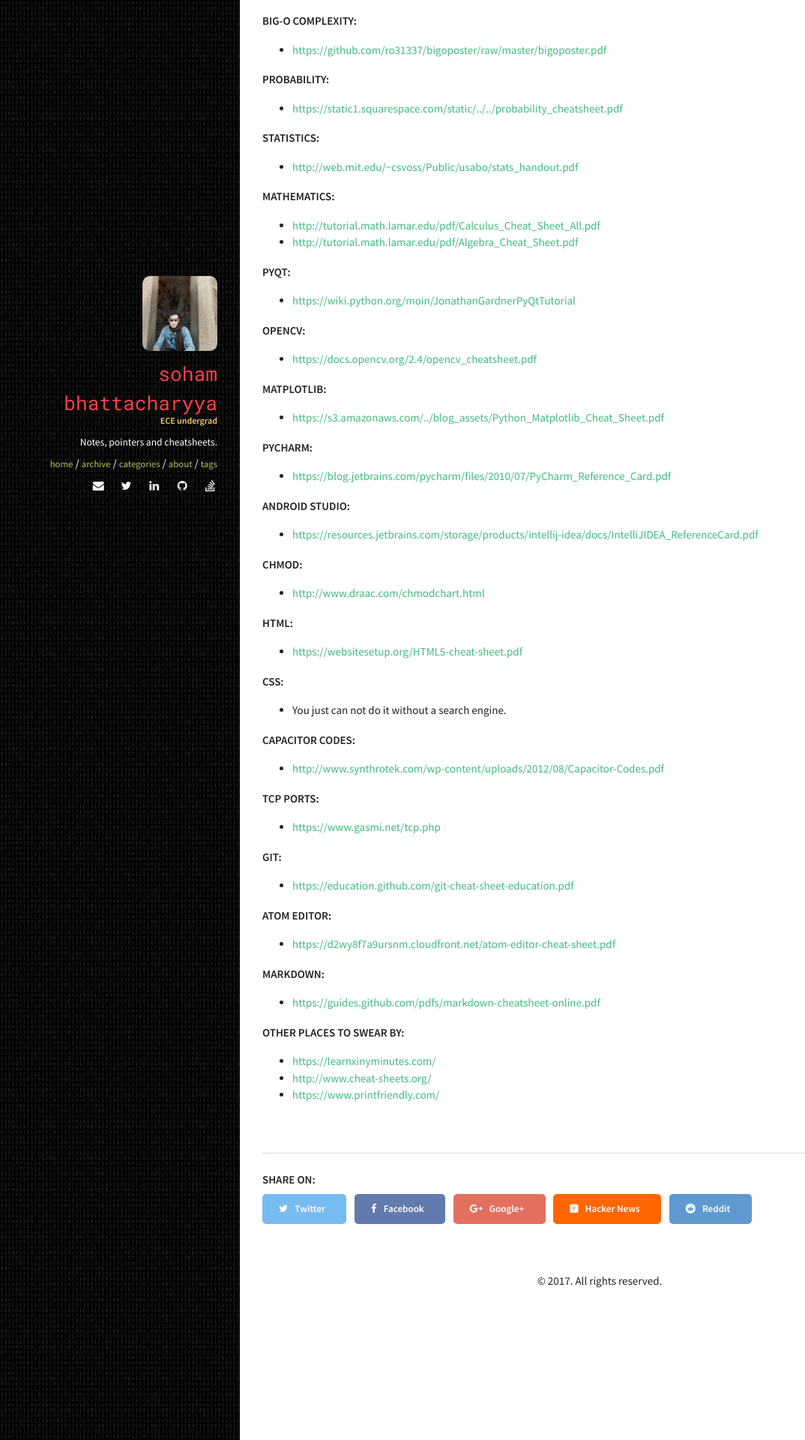
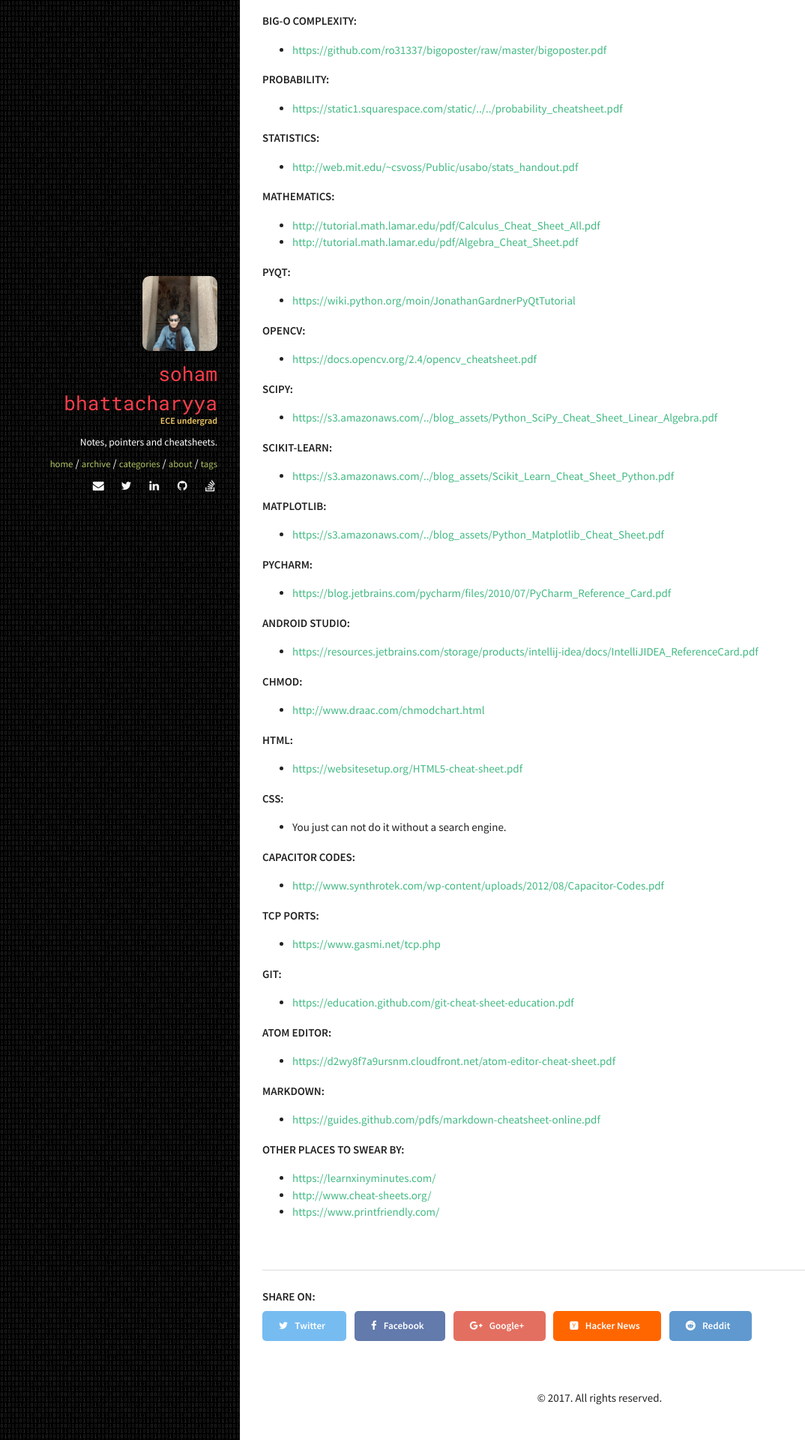
Before and after one commit to sohambhattacharyya/sohambhattacharyya.github.io, a Jekyll site: the page built from _posts/2017-12-09-A-Bunch-of-Cheatsheets.markdown, in a window 1280 px wide. Shown: the part 813-2733 px from the top of the page at 75% size, without its empty margins (0-1074 px from the left). Built offline with Jekyll 4.4.1, drawn with Linux system fonts in a browser that asks for light colours; comment, search, counter and statistics services are not loaded.

Commit message:
Added materials.

```diff
--- a/_posts/2017-12-09-A-Bunch-of-Cheatsheets.markdown
+++ b/_posts/2017-12-09-A-Bunch-of-Cheatsheets.markdown
@@ -44,6 +44,12 @@ image:
 ###### OpenCV:
 * [https://docs.opencv.org/2.4/opencv_cheatsheet.pdf](https://docs.opencv.org/2.4/opencv_cheatsheet.pdf)
 
+###### SciPy:
+* [https://s3.amazonaws.com/../blog_assets/Python_SciPy_Cheat_Sheet_Linear_Algebra.pdf](https://s3.amazonaws.com/assets.datacamp.com/blog_assets/Python_SciPy_Cheat_Sheet_Linear_Algebra.pdf)
+
+###### Scikit-Learn:
+* [https://s3.amazonaws.com/../blog_assets/Scikit_Learn_Cheat_Sheet_Python.pdf](https://s3.amazonaws.com/assets.datacamp.com/blog_assets/Scikit_Learn_Cheat_Sheet_Python.pdf)
+
 ###### Matplotlib:
 * [https://s3.amazonaws.com/../blog_assets/Python_Matplotlib_Cheat_Sheet.pdf](https://s3.amazonaws.com/assets.datacamp.com/blog_assets/Python_Matplotlib_Cheat_Sheet.pdf)
 
```
